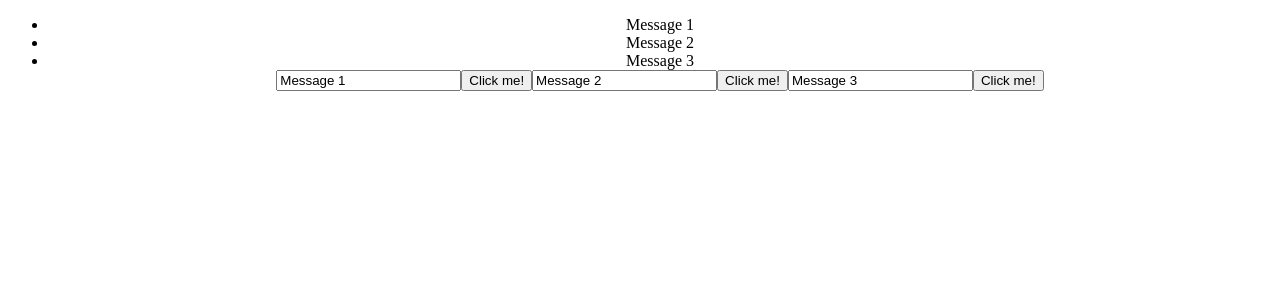
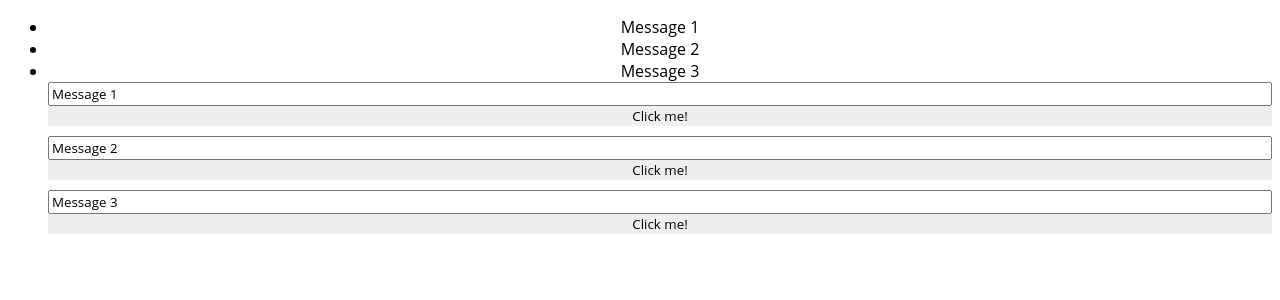
Before and after one commit to michalzagrodzki/Angular2-Fundamentals-Tutorial, an Angular app: page / in a window 1280 px wide. Shown: the top 300 px of the page. Built offline with nearby package versions, Linux system fonts and the light colour scheme.

Commit message:
Stage 11. Add styles to components

```diff
--- a/src/app/app.component.css
+++ b/src/app/app.component.css
@@ -0,0 +1,7 @@
+app-simple-form {
+  margin-bottom: 10px;
+}
+
+*{
+  font-family: 'Open Sans', sans-serif;
+}
--- a/src/app/simple-form/simple-form.component.ts
+++ b/src/app/simple-form/simple-form.component.ts
@@ -6,7 +6,25 @@
     <input #myInput type="text" [(ngModel)]="message">
     <button (click)="update.emit({text: message})">Click me!</button>
   `,
-  styles: []
+  styles: [`
+  :host{
+    display: flex;
+    flex-direction: column;
+  }
+
+  *{
+    font-family: 'Open Sans', sans-serif;
+  }
+
+  input:focus{
+    font-weight: bold;
+    outline: none;
+  }
+
+  button{
+    border: none;
+  }
+  `]
 })
 export class SimpleFormComponent implements OnInit {
 
```
